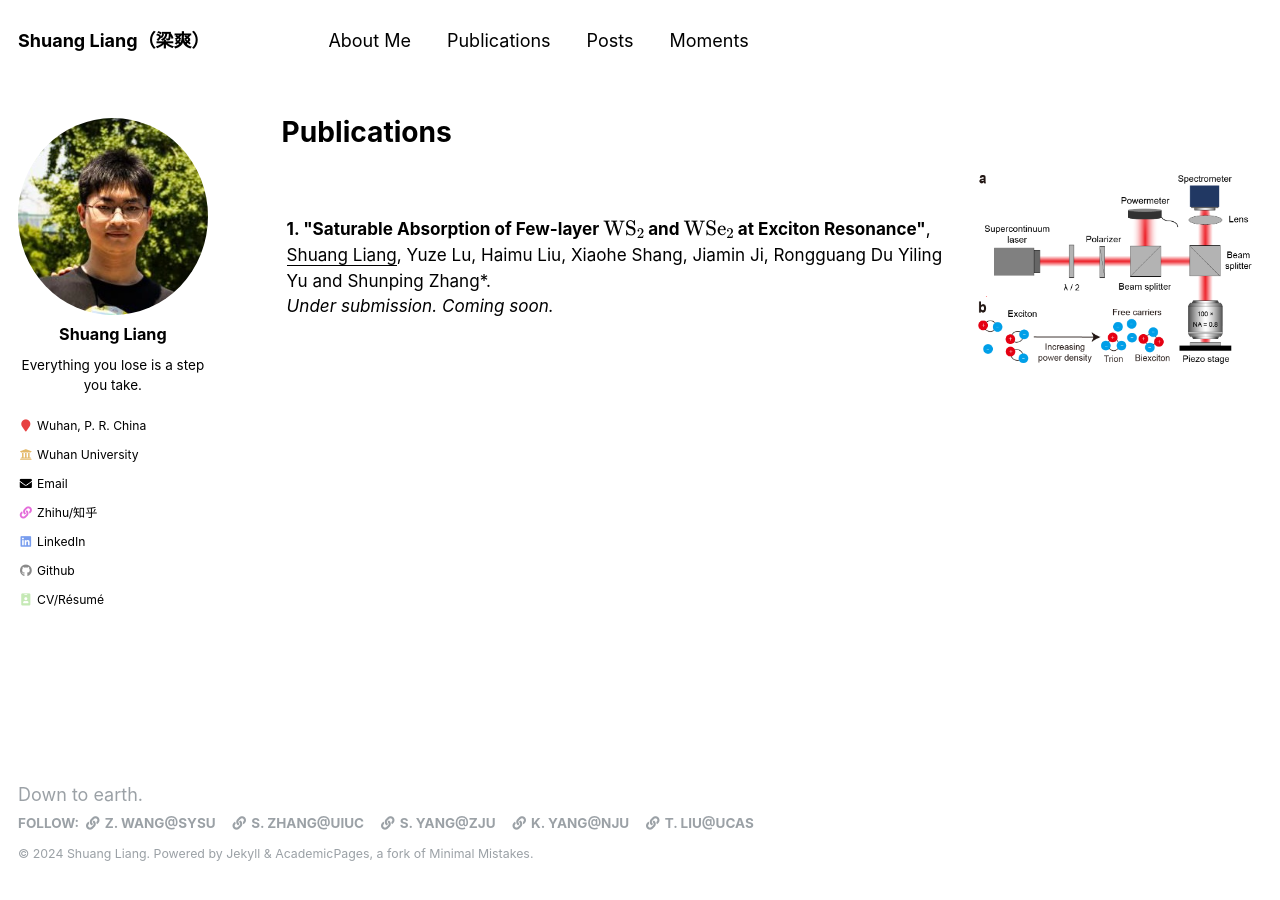
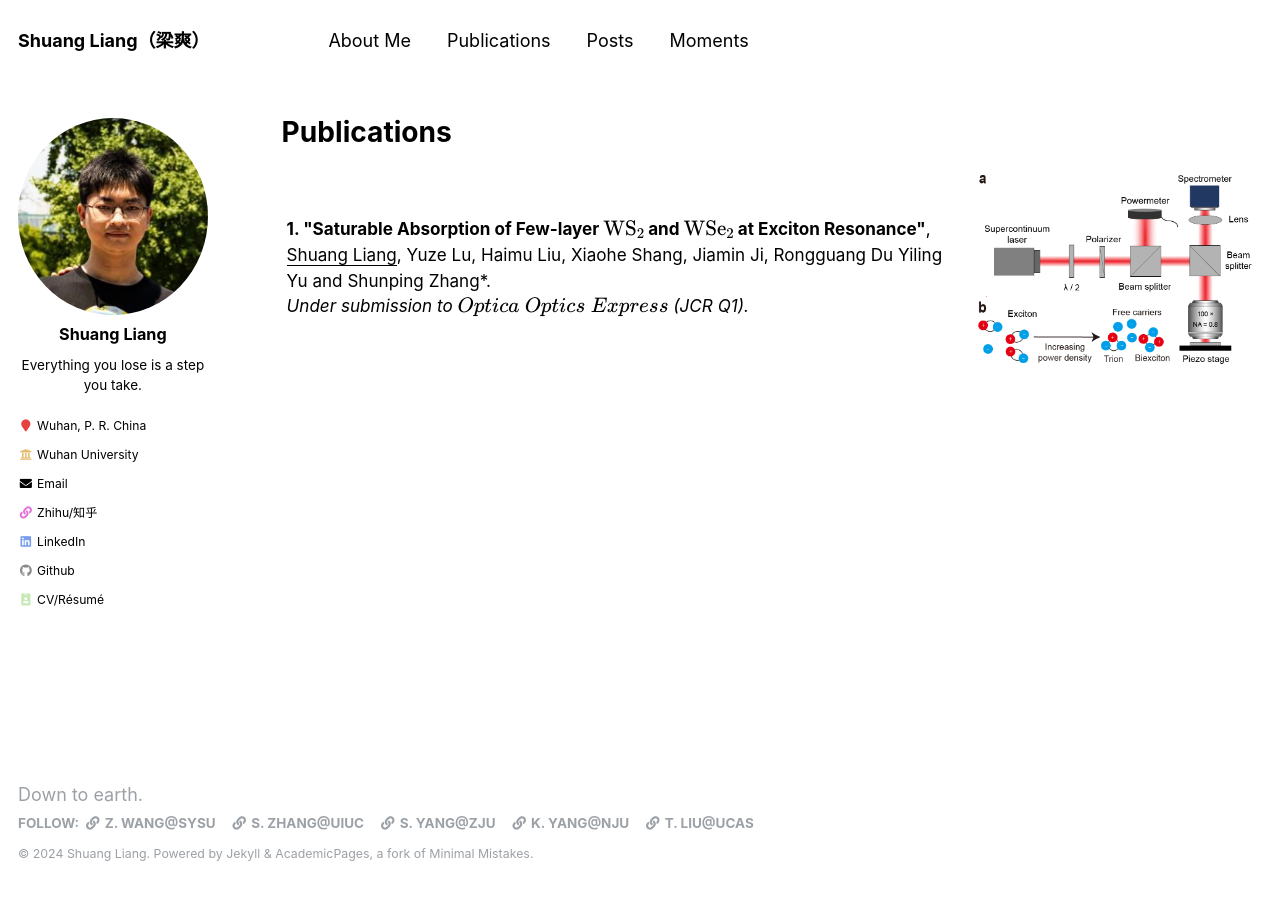
Before and after one commit to T-S-Liang/t-s-liang.github.io, a Jekyll site: the page built from _pages/publications.md, in a window 1280 px wide. Built offline with Jekyll 4.4.1, drawn with Linux system fonts in a browser that asks for light colours; formulas are drawn with MathJax 3.

Commit message:
Update publications.md

```diff
--- a/_pages/publications.md
+++ b/_pages/publications.md
@@ -22,7 +22,7 @@ author_profile: true
       <br>
       <u>Shuang Liang</u>, Yuze Lu, Haimu Liu, Xiaohe Shang, Jiamin Ji, Rongguang Du Yiling Yu and Shunping Zhang*.
       <br>
-      <i>Under submission. Coming soon.</i>
+      <i>Under submission to $Optica\ Optics\ Express$ (JCR Q1).</i>
       <br>
     </td>
     <td style="padding:10px;width:30%;vertical-align:middle;border-right:none;border-bottom:none;">
```
